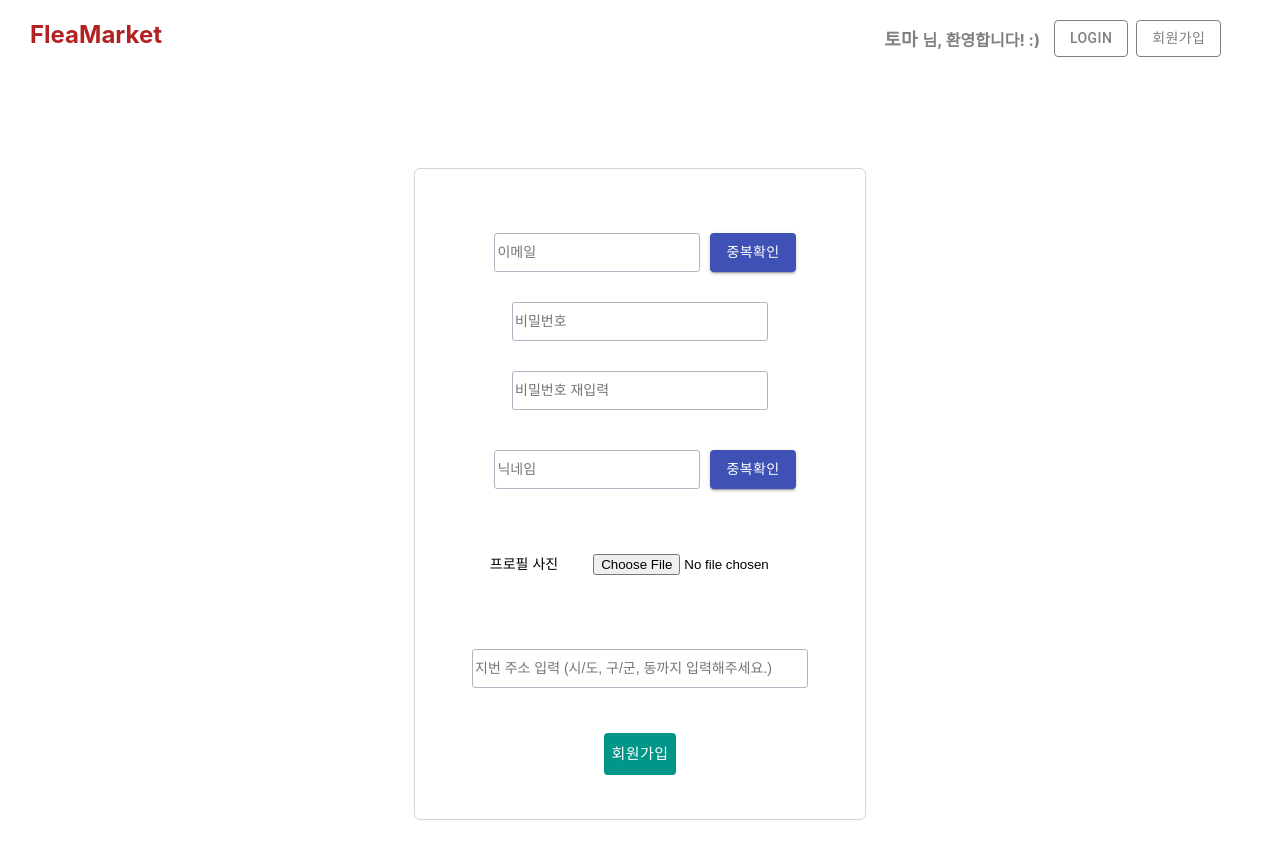
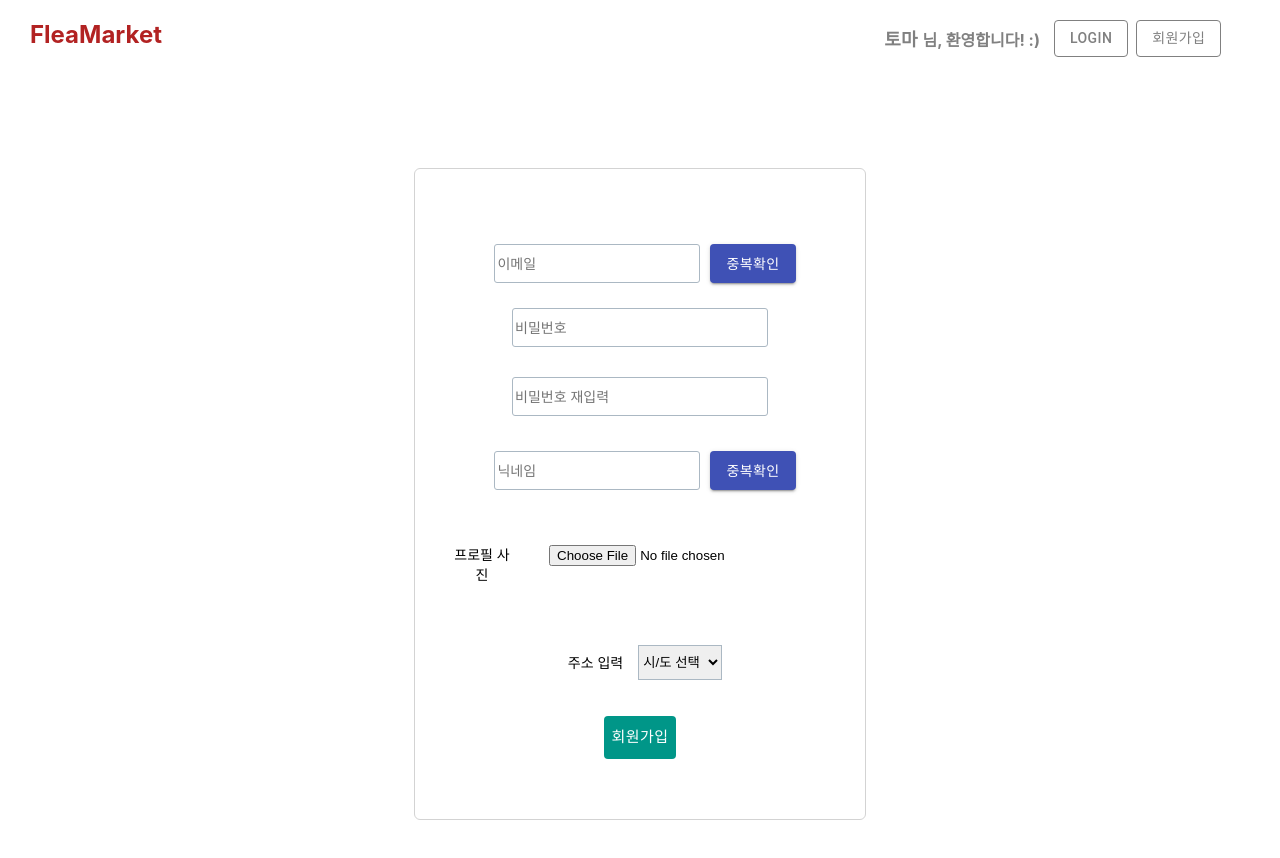
Before and after one commit to youdaehoon/youdaehoon-week7_clone, a React (Create React App) app: page /signup in a window 1280 px wide. Shown: the top 858 px of the page. Built offline with nearby package versions, Linux system fonts and the light colour scheme.

Commit message:
주소 완성

```diff
--- a/package.json
+++ b/package.json
@@ -11,7 +11,6 @@
     "axios": "^0.27.2",
     "net": "^1.0.2",
     "react": "^18.2.0",
-    "react-daum-postcode": "^3.1.1",
     "react-dom": "^18.2.0",
     "react-dropzone": "^14.2.2",
     "react-icons": "^4.4.0",
--- a/src/page/Signup.js
+++ b/src/page/Signup.js
@@ -3,7 +3,6 @@ import { useNavigate } from "react-router-dom";
 import axios from "axios";
 import styled from "styled-components";
 import Button from "@material-ui/core/Button";
-// import DaumPostCode from "react-daum-postcode";
 
 const Signup = () => {
   const navigate = useNavigate();
@@ -12,16 +11,43 @@ const Signup = () => {
   const refPassword = React.useRef(null);
   const refPasswordCheck = React.useRef(null);
   const refNickname = React.useRef(null);
-  const refAddress = React.useRef(null);
 
   const [userImg, setUserImg] = React.useState();
 
   const PreviewFrofileImg = (e) => {
-    console.log(e.target.files[0]);
     setUserImg(e.target.files[0]);
   };
 
-  // const inputRef = React.useRef([]);
+  const siList = ["시/도 선택","서울특별시","인천광역시","대전광역시","광주광역시","대구광역시","울산광역시","부산광역시","경기도","강원도","충청북도","충청남도","전라북도","전라남도","경상북도","경상남도","제주도"];
+
+  const [siSelected, setSi] = React.useState("시/도 선택");
+  const siHandle = (e) => {
+    setSi(e.target.value);
+  };
+
+  const guList = {
+    '서울특별시' : ["강남구","강동구","강북구","강서구","관악구","광진구","구로구","금천구","노원구","도봉구","동대문구","동작구","마포구","서대문구","서초구","성동구","성북구","송파구","양천구","영등포구","용산구","은평구","종로구","중구","중랑구"],
+    '인천광역시' : ["계양구","남구","남동구","동구","부평구","서구","연수구","중구","강화군","옹진군"],
+    '대전광역시' : ["대덕구","동구","서구","유성구","중구"],
+    '광주광역시' : ["광산구","남구","동구","북구","서구"],
+    '대구광역시' : ["남구","달서구","동구","북구","서구","수성구","중구","달성군"],
+    '울산광역시' : ["남구","동구","북구","중구","울주군"],
+    '부산광역시' : ["강서구","금정구","남구","동구","동래구","부산진구","북구","사상구","사하구","서구","수영구","연제구","영도구","중구","해운대구","기장군"],
+    '경기도' : ["고양시","과천시","광명시","광주시","구리시","군포시","김포시","남양주시","동두천시","부천시","성남시","수원시","시흥시","안산시","안성시","안양시","양주시","오산시","용인시","의왕시","의정부시","이천시","파주시","평택시","포천시","하남시","화성시","가평군","양평군","여주군","연천군"],
+    '강원도' : ["강릉시","동해시","삼척시","속초시","원주시","춘천시","태백시","고성군","양구군","양양군","영월군","인제군","정선군","철원군","평창군","홍천군","화천군","횡성군"],
+    '충청북도' : ["제천시","청주시","충주시","괴산군","단양군","보은군","영동군","옥천군","음성군","증평군","진천군","청원군"],
+    '충청남도' : ["계룡시","공주시","논산시","보령시","서산시","아산시","천안시","금산군","당진군","부여군","서천군","연기군","예산군","청양군","태안군","홍성군"],
+    '전라북도' : ["군산시","김제시","남원시","익산시","전주시","정읍시","고창군","무주군","부안군","순창군","완주군","임실군","장수군","진안군"],
+    '전라남도' : ["광양시","나주시","목포시","순천시","여수시","강진군","고흥군","곡성군","구례군","담양군","무안군","보성군","신안군","영광군","영암군","완도군","장성군","장흥군","진도군","함평군","해남군","화순군"],
+    '경상북도' : ["경산시","경주시","구미시","김천시","문경시","상주시","안동시","영주시","영천시","포항시","고령군","군위군","봉화군","성주군","영덕군","영양군","예천군","울릉군","울진군","의성군","청도군","청송군","칠곡군"],
+    '경상남도' : ["거제시","김해시","마산시","밀양시","사천시","양산시","진주시","진해시","창원시","통영시","거창군","고성군","남해군","산청군","의령군","창녕군","하동군","함안군","함양군","합천군"],
+    '제주도' : ["서귀포시","제주시","남제주군","북제주군"]
+  }
+
+  const [guSelected, setGu] = React.useState("");
+  const guHandle = (e) => {
+    setGu(e.target.value);
+  };
 
   // const [inputs, handleSignUpValue] = React.useState({
   //   refUsername: "",
@@ -84,9 +110,25 @@ const Signup = () => {
   //     }
   //   }
 
-  //   if (key === 'nickname') {
-  //     this.setState({ [key]: e.target.value });
-  //   }
+    // if (key === 'nickname') {
+    //   this.setState({ [key]: e.target.value });
+    // } else {
+    //     // axios({
+    //     //   method: 'GET',
+    //     //   url: 'http://ec2-54-180-105-24.ap-northeast-2.compute.amazonaws.com/user/nicknameCheck/{nickname}'
+    //     // })
+    //     //   .then((res) => {
+    //     //     if (res.data !== null) {
+    //     //       alert('이미 존재하는 email입니다.');
+    //     //     } else {
+    //     //       this.setState({ [key]: useremail });
+    //     //     }
+    //     //   })
+    //     //   .catch((err) => {
+    //     //     console.error(err);
+    //     //   });
+    //   }
+
   //   if (key === 'profileImage') {
   //     this.setState({ [key]: e.target.value });
   //   }
@@ -102,7 +144,10 @@ const Signup = () => {
       passwordCheck: refPasswordCheck.current.value,
       nickname: refNickname.current.value,
       profileImage: userImg,
-      address: refAddress.current.value,
+      address: {
+        si: siSelected,
+        gu: guSelected
+      }
     };
     console.log("회원가입 정보", data22);
     console.log(userImg);
@@ -140,11 +185,7 @@ const Signup = () => {
       .catch((error) => {
         console.log("에러 발생", error);
       });
-
-
   };
-
-  // 주소 {} 객체로 보내기. circuit:~도, si:~시, gu:~구, dong:~동/읍/면. null로 보내면 나머지로 조합.
 
   return (
     <>
@@ -249,7 +290,7 @@ const Signup = () => {
               accept="image/*"
               name="imageUpload"
               style={{
-                width: "15vw",
+                width: "23vw",
                 height: "20px",
                 margin: "15px",
                 padding: "10px",
@@ -257,21 +298,28 @@ const Signup = () => {
             />
           </Box>
           <Box>
-            <input
-              ref={refAddress}
-              // onChange={(e) => {
-              //   handleSignUpValue(e.target.value);
-              // }}
-              placeholder="지번 주소 입력 (시/도, 구/군, 동까지 입력해주세요.)"
-              style={{
-                margin: "10px",
-                width: "330px",
-                height: "35px",
+            <p style={{
                 fontSize: "14px",
-                border: "1px solid #abb8c3",
-                borderRadius: "3px",
-              }}
-            />
+                marginLeft: "10px",
+                textAlign: "center",
+              }}>주소 입력</p>
+            <div style={{ margin: "auto 0" }}>
+            <select onChange={siHandle} value={siSelected} style={{ height: "35px", marginLeft: "15px", border: "1px solid #abb8c3" }}>
+              {siList.map((item) => (
+                <option value={item} key={item}>
+                  {item}
+                </option>
+              ))}
+            </select>
+
+            {siSelected !== "시/도 선택" && <select onChange={guHandle} value={guSelected} style={{ height: "35px", marginLeft: "15px", border: "1px solid #abb8c3" }}>
+              {guList[siSelected].map((i) => (
+                <option value={i} key={i}>
+                 {i}
+                </option>
+              ))}
+            </select>}
+            </div>
           </Box>
           <Button
             // onClick={(e) => {
@@ -319,7 +367,7 @@ const Container = styled.div`
 
 const Box = styled.div`
   display: flex;
-  margin: 20px;
+  margin: 15px;
 `;
 
 export default Signup;
```
Also changed, not shown: 1 other file (tests, documents, lock files or other folders).
